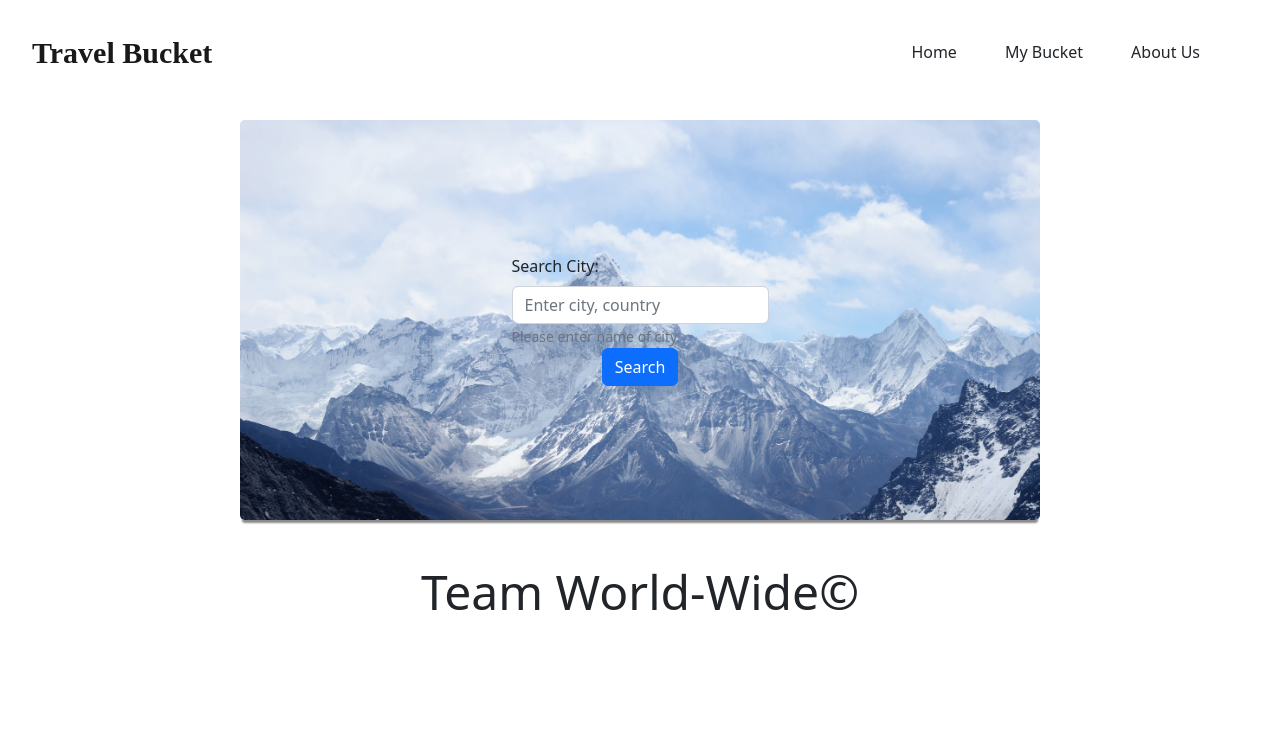
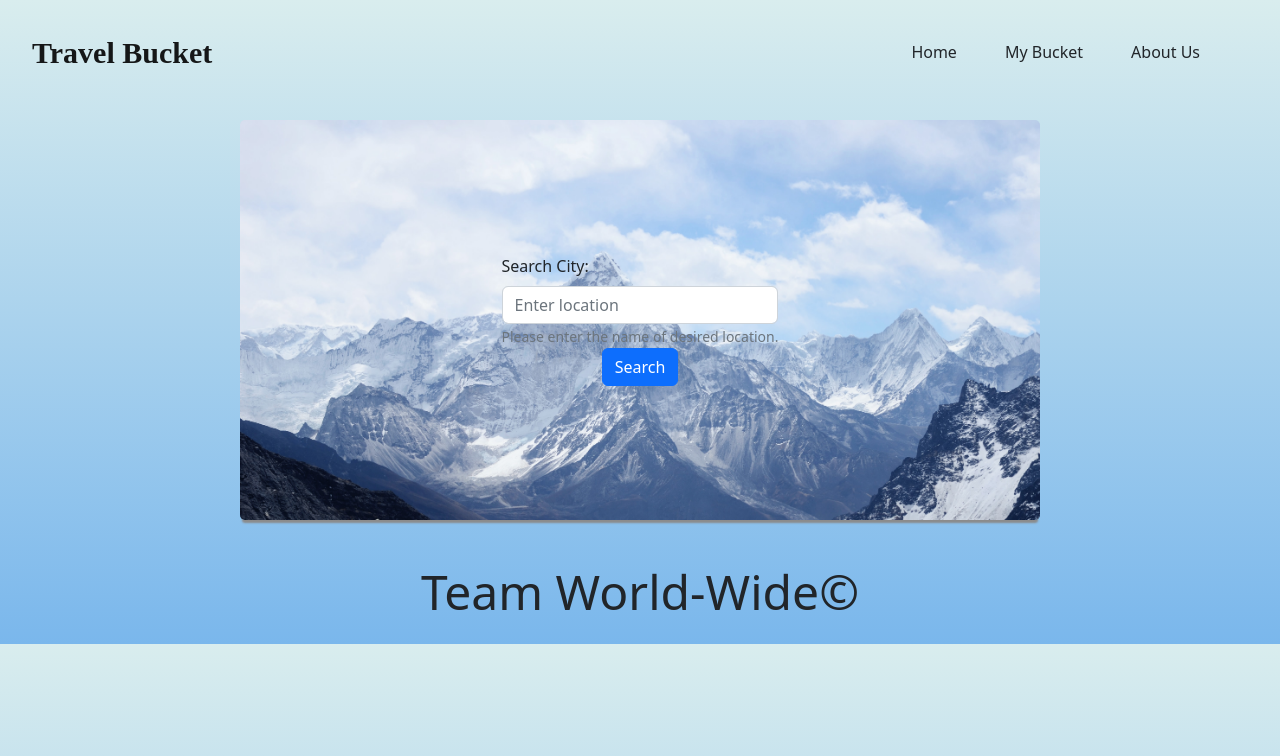
Before and after one commit to 301-final-best-group/301-final-frontend, a React (Create React App) app: page / in a window 1280 px wide. Shown: the top 756 px of the page. Built offline with nearby package versions, Linux system fonts and the light colour scheme; the HTML template or start-up script is replaced by a standard one; a web font is replaced by a local one.

Commit message:
images render

```diff
--- a/src/aboutus.css
+++ b/src/aboutus.css
@@ -1,13 +1,17 @@
+body {
+  background: linear-gradient(0deg, rgba(122, 183, 236, 1) 0%, rgba(217, 237, 238, 1) 100%);
+}
 
 .about-us {
   display: flex;
   flex-wrap: wrap;
   justify-content: center;
   align-items: center;
-    text-align: center ;
+  text-align: center;
 }
-  .headerAbout{
-    text-align: center ;
+
+.headerAbout {
+  text-align: center;
   font-size: xxx-large;
   margin-top: 36px;
 }
--- a/src/components/Attractions.js
+++ b/src/components/Attractions.js
@@ -18,7 +18,7 @@ class Attractions extends React.Component {
                                     name={attraction.name}
                                     address={attraction.address}
                                     decription={attraction.description}
-                                    images={attraction.images}
+                                    images={attraction.images[0]}
 
                                 />
                             )
--- a/src/components/Home.js
+++ b/src/components/Home.js
@@ -92,9 +92,9 @@ class Home extends React.Component {
                 <Form className="searchForm" onSubmit={this.handleSubmit}>
                     <Form.Group>
                         <Form.Label>Search City:</Form.Label>
-                        <Form.Control type="text" placeholder="Enter city, country" onChange={this.searchInput} />
+                        <Form.Control type="text" placeholder="Enter location" onChange={this.searchInput} />
                         <Form.Text className="text-muted">
-                            Please enter name of city.
+                            Please enter the name of desired location.
                         </Form.Text>
                     </Form.Group>
                     <Button type="submit">Search</Button>
--- a/src/components/Restaurants.js
+++ b/src/components/Restaurants.js
@@ -18,7 +18,7 @@ class Restaurants extends React.Component {
                                     name={restaurant.name}
                                     address={restaurant.address}
                                     decription={restaurant.description}
-                                    images={restaurant.images}
+                                    images={restaurant.images[0]}
 
                                 />
                             )
```
Lines whose indentation alone changed are shown as unchanged.
